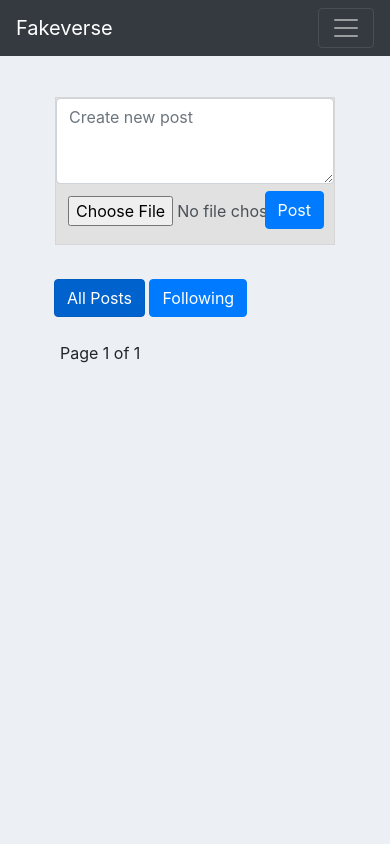
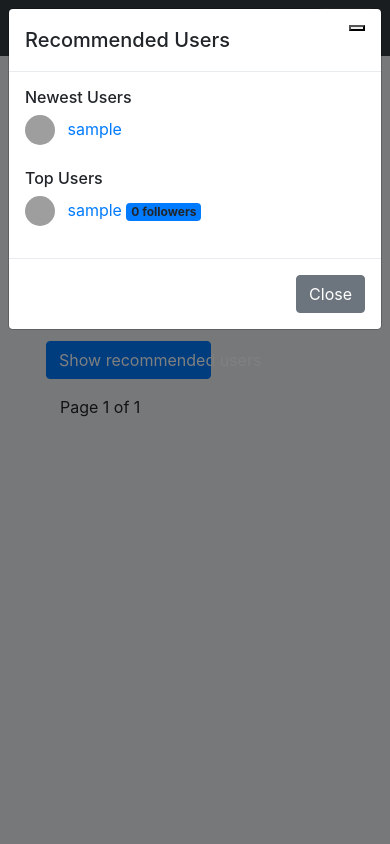
Before and after one commit to Jbdanura/Fakeverse, a Django app: page / in a window 390 px wide. Run offline with Django 5.2, Linux system fonts and the light colour scheme; the visitor is signed in with stand-in values (Sample User, id 1); data comes from the database, SQL or seed files in the repository; data that the repository does not hold is empty; some libraries are stand-ins or nearby versions; grey boxes are pictures that could not be loaded.

Commit message:
mobile recommended users

```diff
--- a/posts/templates/posts/home.html
+++ b/posts/templates/posts/home.html
@@ -31,6 +31,11 @@
                 <a href="?view=following" class="btn btn-primary {% if request.GET.view == 'following' %}active{% endif %}">Following</a>
             </div>
             {% endif %}
+        </div>
+        <div class="d-md-none mb-3">
+            <button type="button" class="btn btn-primary w-50 ml-3" data-bs-toggle="modal" data-bs-target="#recommendedUsersModal">
+              Show recommended users
+            </button>
         </div>
         {% for post in posts %}
         <div class="container" style="margin-top: 20px;">
@@ -243,7 +248,44 @@
             </ul>
         </div>
     </aside>
-
+<div class="modal fade" id="recommendedUsersModal" tabindex="-1" aria-labelledby="recommendedUsersModalLabel" aria-hidden="true">
+  <div class="modal-dialog modal-dialog-scrollable">
+    <div class="modal-content">
+      <div class="modal-header">
+        <h5 class="modal-title" id="recommendedUsersModalLabel">Recommended Users</h5>
+        <button type="button" class="btn-close" data-bs-dismiss="modal" aria-label="Close"></button>
+      </div>
+      <div class="modal-body">
+        <div class="mb-4">
+          <h6>Newest Users</h6>
+          <ul class="list-unstyled">
+            {% for user in new_users %}
+              <li class="mb-2">
+                <img src="{{ user.profile.avatar }}" alt="{{ user.username }}'s avatar" class="rounded-circle" style="width: 30px; height: 30px;">
+                <a href="{% url 'view_profile' user.username %}" class="ml-2">{{ user.username }}</a>
+              </li>
+            {% endfor %}
+          </ul>
+        </div>
+        <div>
+          <h6>Top Users</h6>
+          <ul class="list-unstyled">
+            {% for profile in top_users %}
+              <li class="mb-2">
+                <img src="{{ profile.avatar }}" alt="{{ profile.user.username }}'s avatar" class="rounded-circle" style="width: 30px; height: 30px;">
+                <a href="{% url 'view_profile' profile.user.username %}" class="ml-2">{{ profile.user.username }}</a>
+                <span class="badge bg-primary float-end">{{profile.followers.count}} follower{{profile.followers.count|pluralize}}</span>
+              </li>
+            {% endfor %}
+          </ul>
+        </div>
+      </div>
+      <div class="modal-footer">
+        <button type="button" class="btn btn-secondary" data-bs-dismiss="modal">Close</button>
+      </div>
+    </div>
+  </div>
+</div>
 </div>
 <script>
 $(document).ready(function() {
@@ -307,5 +349,11 @@ $(document).ready(function() {
         return cookieValue;
     }
 });
+    document.addEventListener('DOMContentLoaded', function() {
+    if (window.innerWidth < 800) {
+      var myModal = new bootstrap.Modal(document.getElementById('recommendedUsersModal'));
+      myModal.show();
+    }
+  });
 </script>
 {% endblock %}
```
Also changed, not shown: 3 other files.
